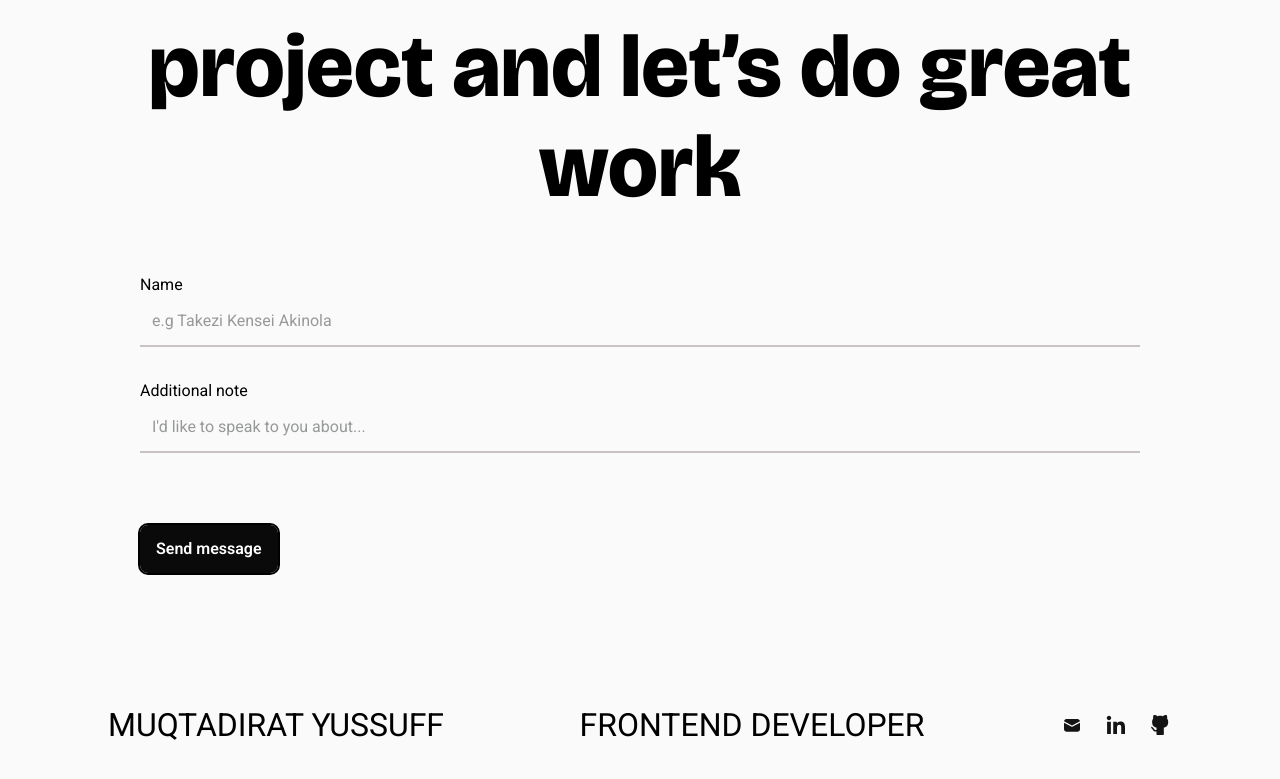
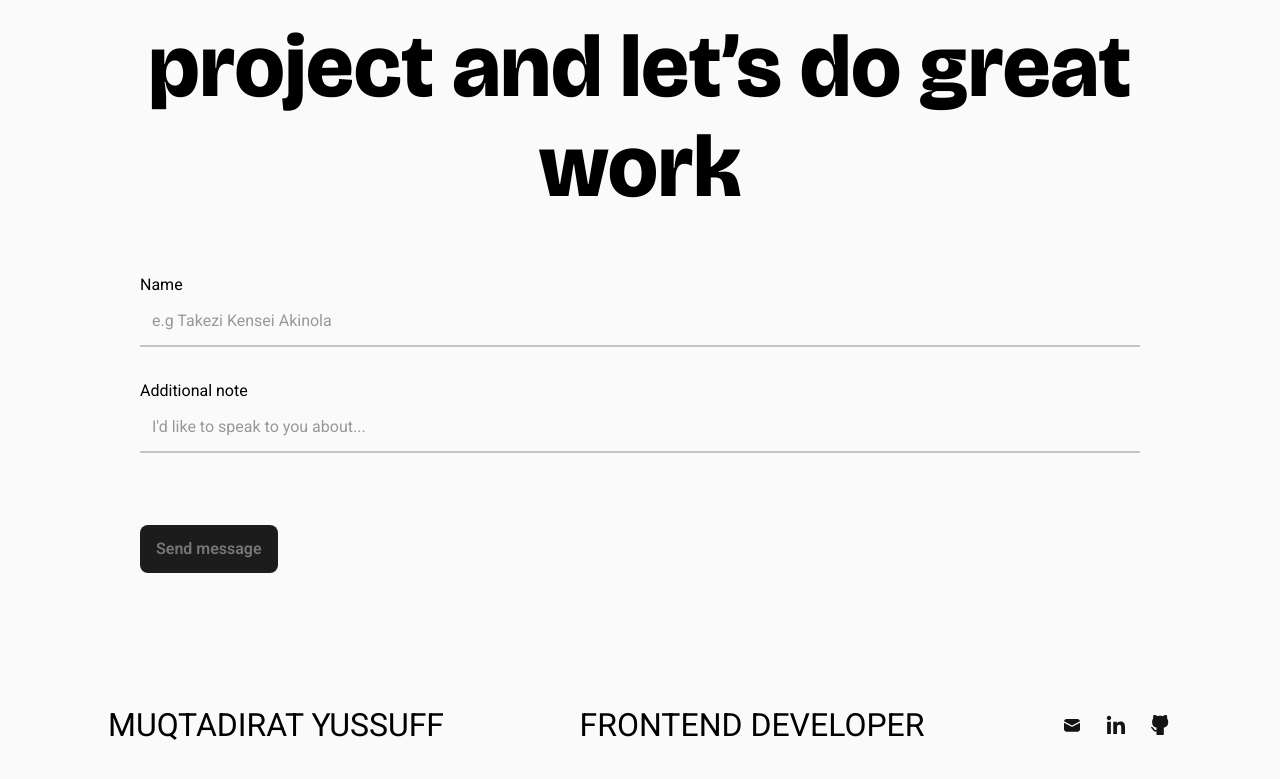
Before and after one commit to Muqtadirat/portfolio-v2, a Next.js app: page / in a window 1280 px wide. Shown: the part 3970-4749 px from the top of the page. Built offline with nearby package versions, Linux system fonts and the light colour scheme.

Commit message:
feat: disable form button

```diff
--- a/src/components/Form.tsx
+++ b/src/components/Form.tsx
@@ -36,7 +36,6 @@ const Form = () => {
         process.env.NEXT_PUBLIC_EMAILJS_TEMPLATE_ID!,
         parameters,
         process.env.NEXT_PUBLIC_EMAILJS_PUBLIC_KEY,
-
       )
       .then(
         () => {
@@ -58,6 +57,8 @@ const Form = () => {
       )
       .catch((error: string) => console.log(error));
   };
+
+  const isDisabled = !formData.name.trim() || !formData.note.trim();
 
   return (
     <div className="max-w-[1000px] mx-auto">
@@ -89,7 +90,13 @@ const Form = () => {
 
         <button
           type="submit"
-          className="mt-6 lg:mt-10 py-3 px-4 rounded-lg bg-[#0A0A0A] text-white hover:bg-white hover:text-text-default hover:outline-solid outline-2 outline-black font-semibold transition-all duration-500 ease-in-out"
+          disabled={isDisabled}
+          className={`mt-6 lg:mt-10 py-3 px-4 rounded-lg font-semibold transition-all duration-500 ease-in-out
+    ${
+      isDisabled
+        ? 'bg-[#1C1C1C] text-white/40 cursor-not-allowed'
+        : 'bg-[#0A0A0A] text-white hover:bg-white hover:text-[#0A0A0A] hover:outline-solid outline-2 outline-[#0A0A0A]'
+    }`}
         >
           Send message
         </button>
```
